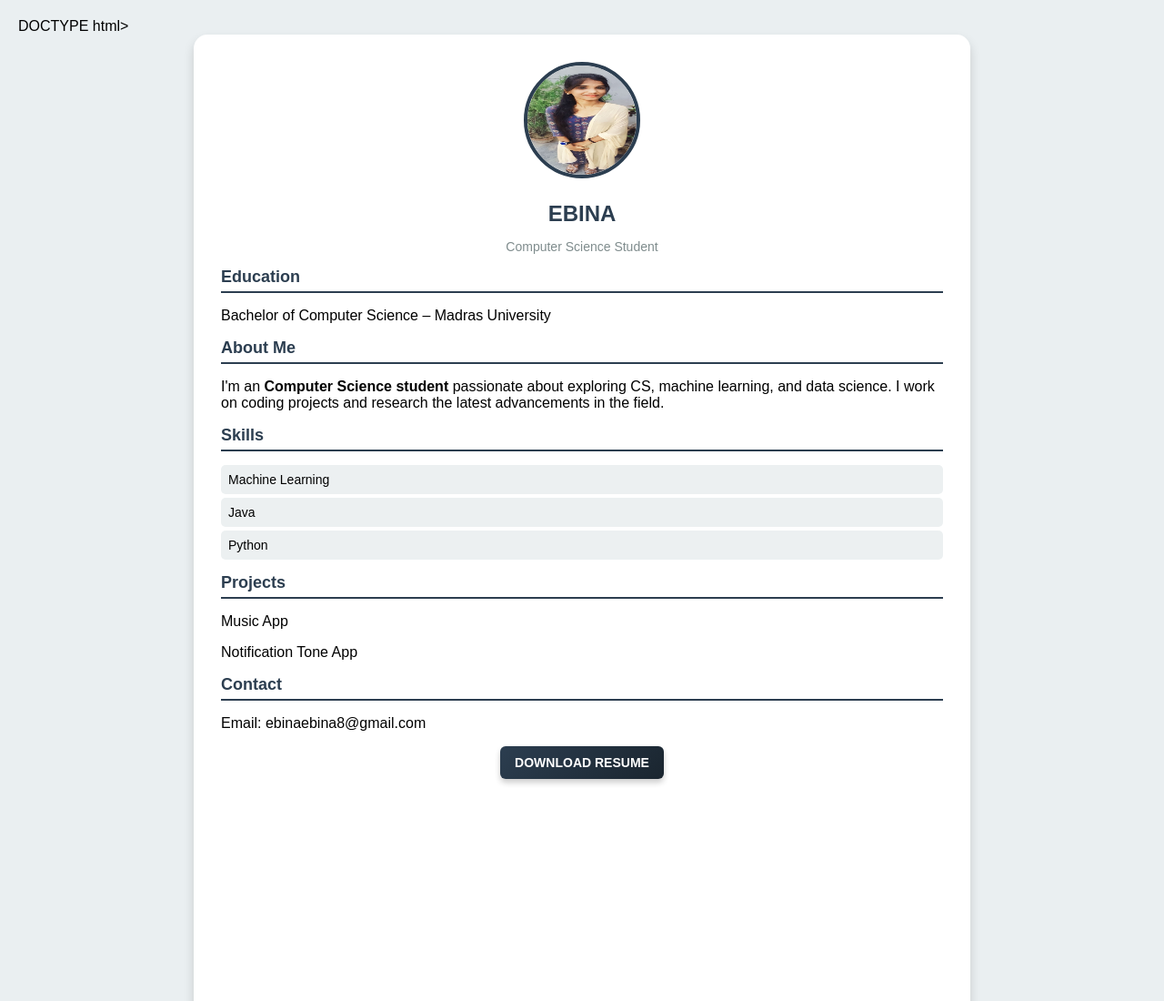
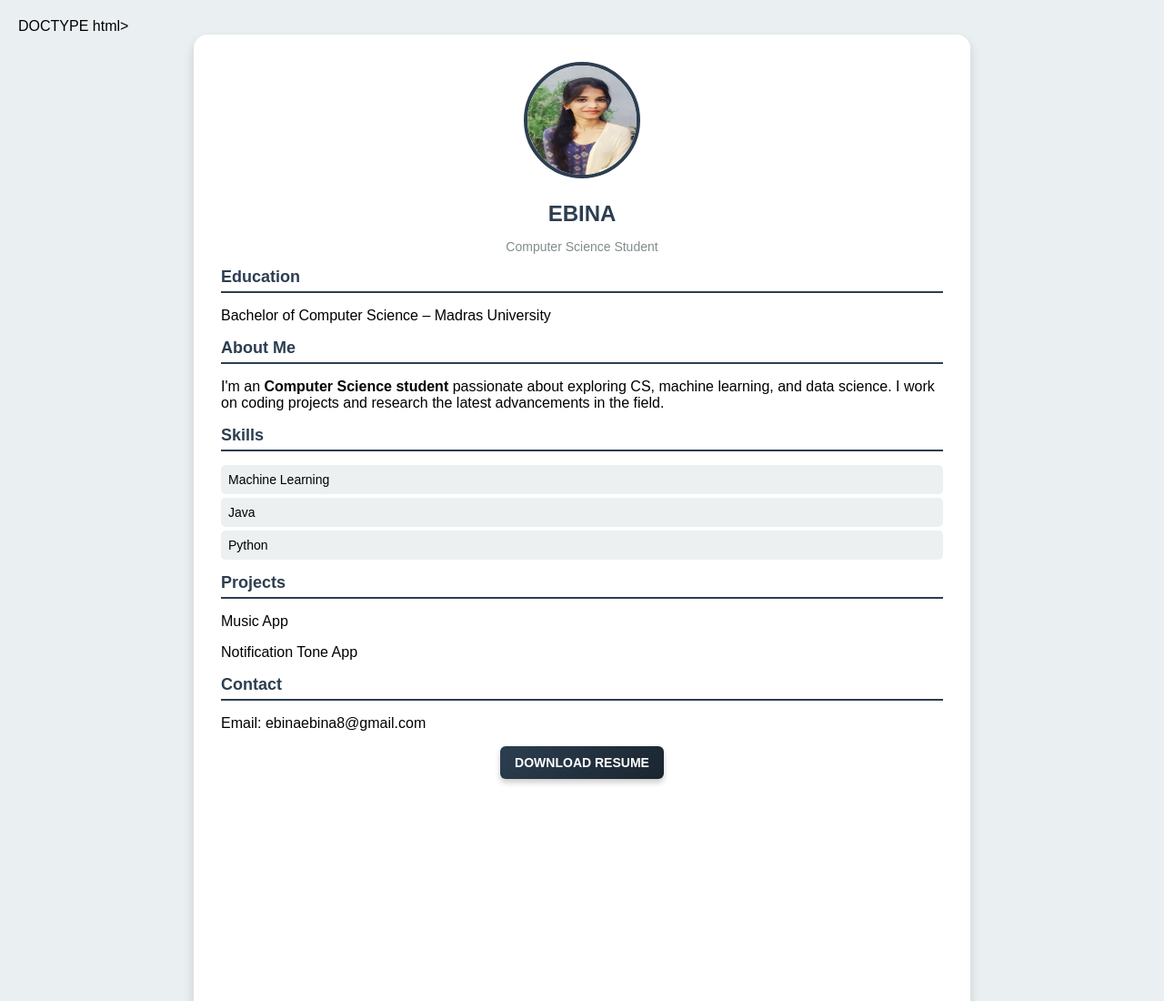
Before and after one commit to ebina255/Ebina.-Com-, a plain HTML site: page index.html in a window 1280 px wide. Shown: the top 1100 px of the page at 91% size. Drawn offline with nearby package versions, Linux system fonts and the light colour scheme.

Commit message:
Update index.html

```diff
--- a/index.html
+++ b/index.html
@@ -108,7 +108,7 @@ DOCTYPE html>
 <body>
     <div class="resume">
         <div class="header">
-            <img src="Screenshot_20231114_214435_Remini.jpg"alt="Profile Image">
+            <img src="Screenshot_20250321_130453_Gallery.jpg"alt="Profile Image">
             <h1>EBINA</h1>
             <p>Computer Science Student</p>
         </div>
```
